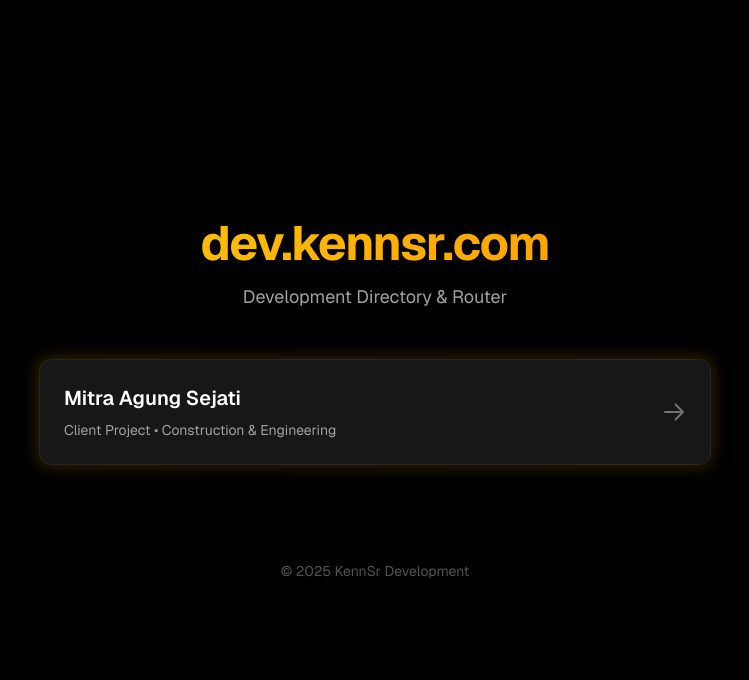
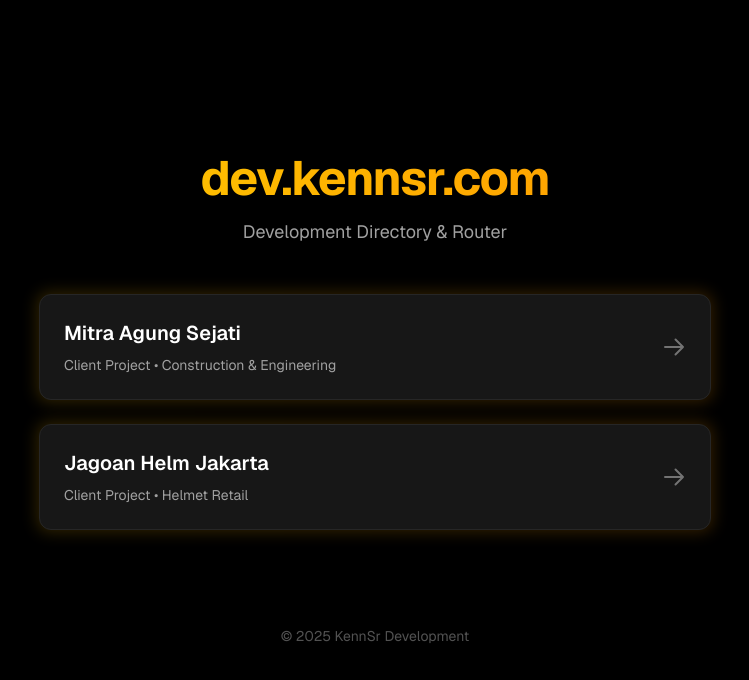
Before and after one commit to kennsr/kennsr-dev-router, a Next.js app: page / in a window 1280 px wide. Shown: the top 680 px of the page, without its empty margins (265-1014 px from the left). Built offline with nearby package versions, Linux system fonts and the light colour scheme.

Commit message:
feat: Add Jagoan Helm project rewrite rules and corresponding UI card.

```diff
--- a/app/page.tsx
+++ b/app/page.tsx
@@ -38,6 +38,30 @@ export default function Home() {
             </Link>
           </div>
 
+          <div className="group relative">
+            <div className="absolute -inset-0.5 bg-gradient-to-r from-yellow-500 to-amber-500 rounded-xl opacity-20 group-hover:opacity-40 transition duration-500 blur"></div>
+            <Link
+              href="/jagoanhelm"
+              className="relative block bg-neutral-900 rounded-xl p-6 border border-neutral-800 hover:border-yellow-500/30 transition duration-300"
+            >
+              <div className="flex items-center justify-between">
+                <div>
+                  <h2 className="text-xl font-semibold text-white mb-2 group-hover:text-yellow-400 transition-colors">
+                    Jagoan Helm Jakarta
+                  </h2>
+                  <p className="text-neutral-400 text-sm">
+                    Client Project • Helmet Retail
+                  </p>
+                </div>
+                <div className="text-neutral-500 group-hover:text-yellow-400 transition-transform group-hover:translate-x-1">
+                  <svg xmlns="http://www.w3.org/2000/svg" fill="none" viewBox="0 0 24 24" strokeWidth={2} stroke="currentColor" className="w-6 h-6">
+                    <path strokeLinecap="round" strokeLinejoin="round" d="M13.5 4.5L21 12m0 0l-7.5 7.5M21 12H3" />
+                  </svg>
+                </div>
+              </div>
+            </Link>
+          </div>
+
           {/* Placeholder for future projects */}
           {/*
           <div className="p-6 rounded-xl border border-neutral-800 border-dashed text-center text-neutral-600">
--- a/next.config.mjs
+++ b/next.config.mjs
@@ -10,6 +10,14 @@ const nextConfig = {
         source: '/mitraagungsejati/:path*',
         destination: 'https://mitra-catalyst-redesign.vercel.app/mitraagungsejati/:path*',
       },
+      {
+        source: '/jagoanhelm',
+        destination: 'https://jagoan-helm.vercel.app/jagoanhelm',
+      },
+      {
+        source: '/jagoanhelm/:path*',
+        destination: 'https://jagoan-helm.vercel.app/jagoanhelm/:path*',
+      },
     ];
   },
 };
```
